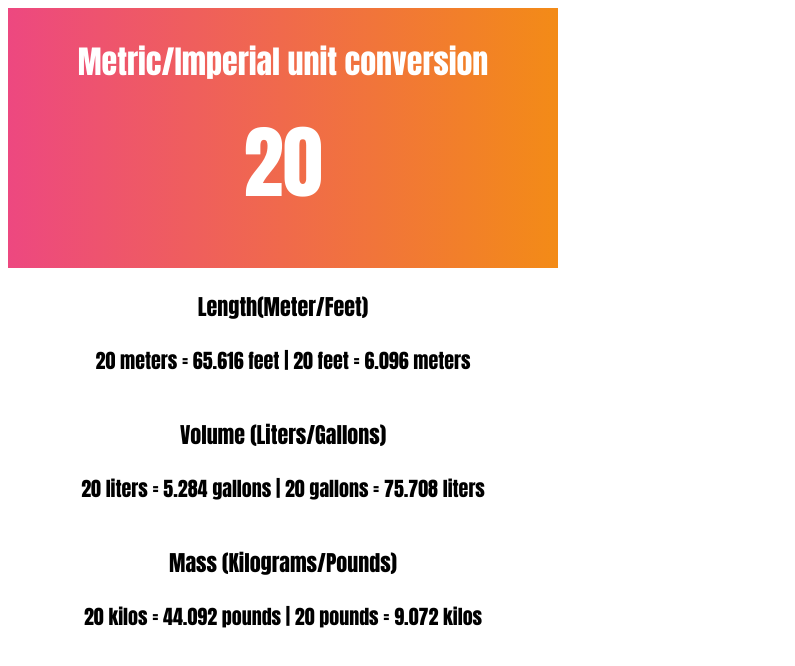
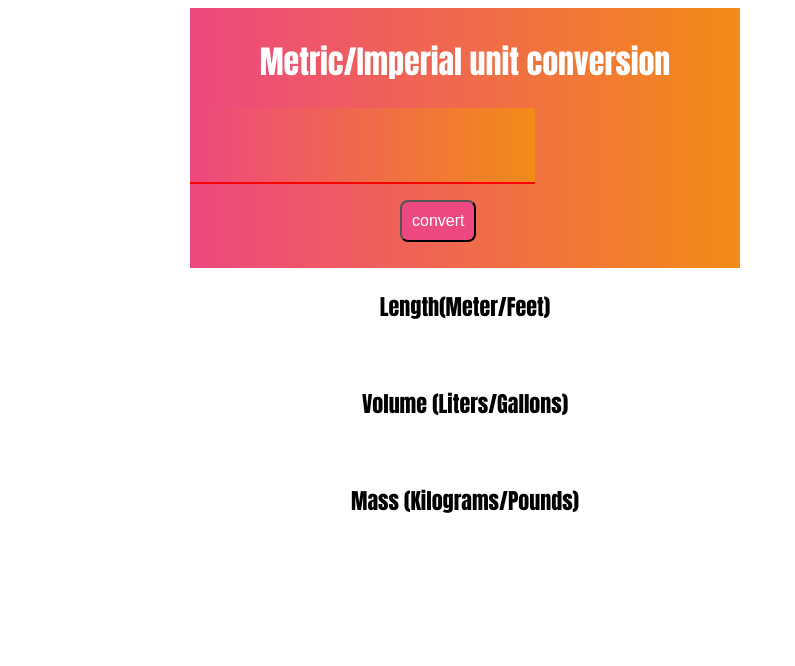
Before and after one commit to cptknvckles/figma_conversion, a plain HTML site: page index.html in a window 1280 px wide. Shown: the whole page, without its empty margins (0-795 px from the left). Drawn offline with Linux system fonts and the light colour scheme.

Commit message:
added user input, styling

```diff
--- a/index.css
+++ b/index.css
@@ -1,3 +1,12 @@
+inner-column {
+    display: block;
+    width: 100%;
+    max-width: 900px;
+    margin-right: auto;
+    margin-left: auto;
+}
+
+
 .header {
     display: block;
     width: 550px;
@@ -15,8 +24,22 @@
     text-align: center;
 }
 
-#unitNum {
-    font-size: 80;
+#unitNum{
+    border: none;
+    outline: none;
+    border-bottom: 2px solid red;
+    background-image: linear-gradient(to right, #ED4880, #F38B17);
+    color: #FFFFFF;
+}
+
+#myButton {
+   border-radius: 8px;
+   display: inline-block;
+   margin-left: 210px;
+   padding: 10px 10px;
+   font-size: 16px;
+   color:#FFFFFF;
+   background-color: #ED4880;
 }
 
 .main {
--- a/index.html
+++ b/index.html
@@ -7,10 +7,14 @@
     <link rel="stylesheet" href="index.css">
 </head>
 <body>
+    <inner-column>
         <header>
             <section class="header">
                 <h2 id="unit">Metric/Imperial unit conversion</h2>
-            <div id="unitNum">20</div>
+                <form >
+                    <input type="text" id="unitNum">
+                </form>
+                <button id="myButton" onclick="buttonPress()">convert</button>
             </section>
         </header>
         <main>
@@ -29,6 +33,7 @@
                 </div>
             </section>
         </main>
+    </inner-column>
 
     <script src="index.js"></script>
 </body>
--- a/index.js
+++ b/index.js
@@ -1,12 +1,12 @@
-var unitEl = document.getElementById("unitNum")
+var unitEl = document.getElementById("unitNum").value
 var lengthEl = document.getElementById("lengthNum")
 var volumeEl = document.getElementById("volumeNum")
 var massEl = document.getElementById("massNum")
 
-
+var unit = 0
 
 function length() {
-    let unit= 20
+    // let unit= 0
     let foot = 0.3048
     let meter = 3.28082
     m2f =  unit * meter
@@ -16,7 +16,7 @@ function length() {
 }
 
 function volume() {
-    let unit = 20
+    // let unit = 0
     let liter = 0.264175
     let gallon = 3.7854
     l2g = liter * unit
@@ -27,7 +27,7 @@ function volume() {
 }
 
 function mass() {
-    let unit = 20
+    // let unit = 0
     let kilo = 2.2046
     let pounds = 0.45359
     k2p = unit * kilo
@@ -35,12 +35,19 @@ function mass() {
     massEl.textContent = unit + " kilos = " + k2p.toFixed(3) + " pounds" + " | " + unit + " pounds = " + p2k.toFixed(3) + " kilos"
 }
 
+function buttonPress() {
+    unit = document.getElementById("unitNum").value
 
 
 
+    length()
+    volume()
+    mass()
+}
+
+//     length()
+//     volume()
+//     mass()
 
 
-
-length()
-volume()
-mass()
+// var unitEl = document.getElementById("unitNum").value
```
Lines whose indentation alone changed are shown as unchanged.
